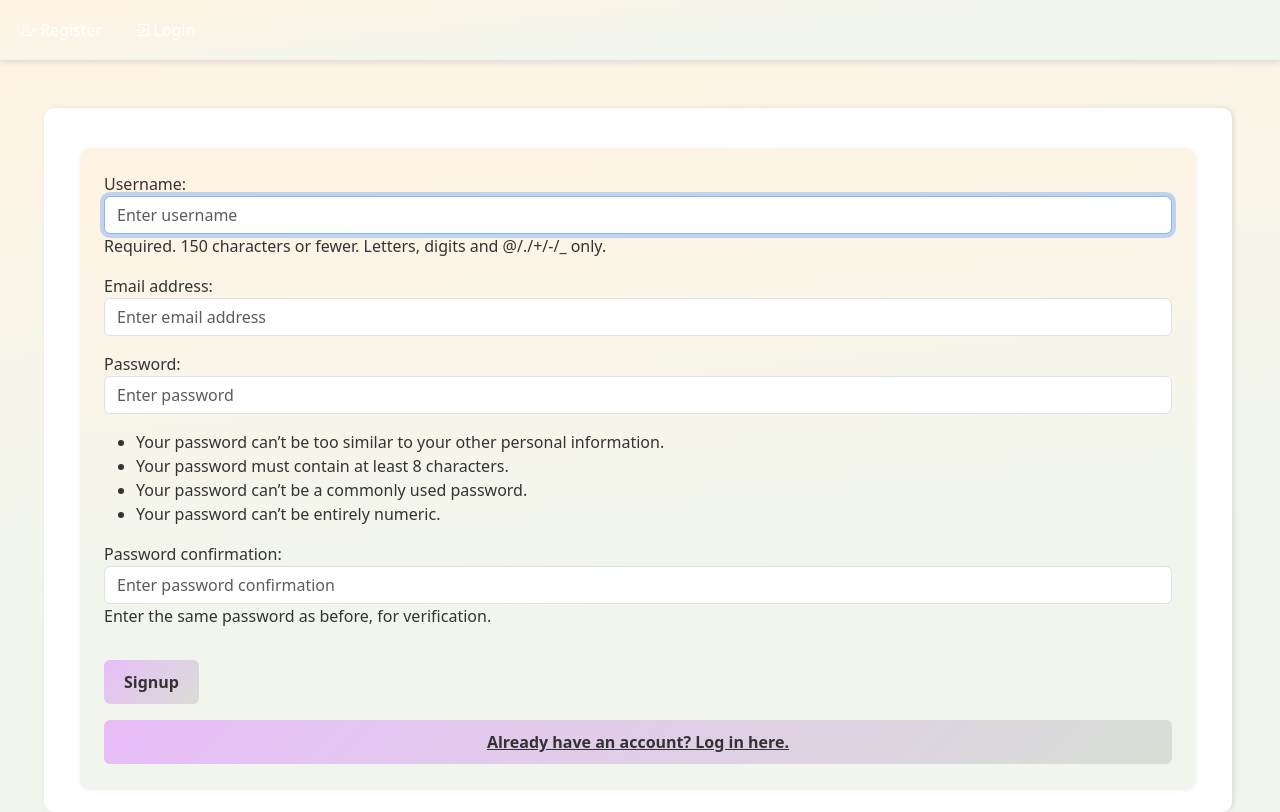
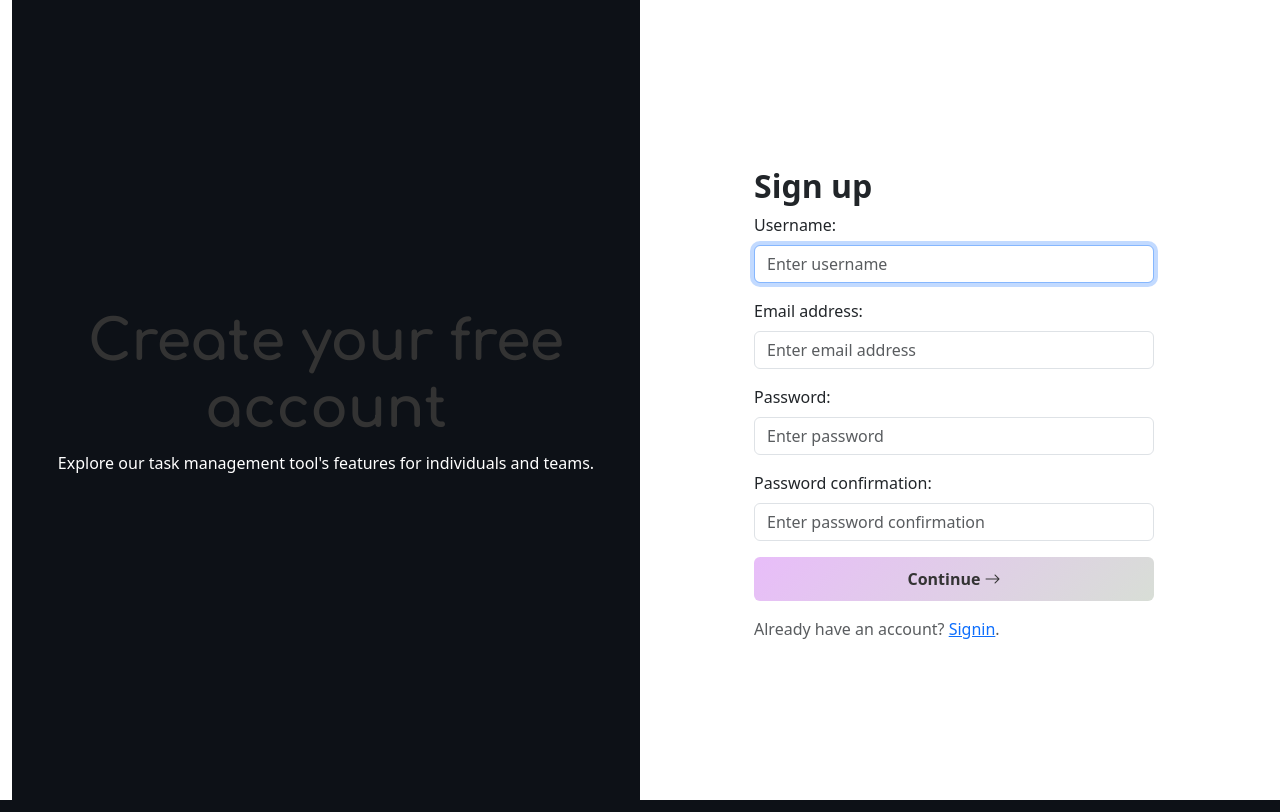
Before and after one commit to peter-njoro/Task-Project-Management-Tool, a Django app: page /users/register/ in a window 1280 px wide. Run offline with Django 5.2, Linux system fonts and the light colour scheme; parts of the project's set-up code (start-up, migrations or seed data) failed here and were passed over; some libraries are stand-ins or nearby versions.

Commit message:
styled the login and register page.

```diff
--- a/Users/templates/registration/register.html
+++ b/Users/templates/registration/register.html
@@ -1,28 +1,112 @@
-{% extends "projects/base.html" %}
-{% block title %}Register{% endblock title %}
+<!DOCTYPE html>
+<html lang="en">
+<head>
+    <meta charset="UTF-8">
+    <meta name="viewport" content="width=device-width, initial-scale=1.0">
+    <title>Sign Up - Task Manager</title>
+    {% load static %}
+    {% load bootstrap5 %}
+    {% bootstrap_css %}
+    <link rel="stylesheet" href="{% static 'css/styles.css' %}">
+    <link rel="icon" type="image/png" href="{% static 'images/project-management.png' %}">
+    <link rel="stylesheet" href="https://cdn.jsdelivr.net/npm/bootstrap-icons/font/bootstrap-icons.css">
+    <style>
+        :root {
+            --primary-color: #0d1117; /* Dark theme */
+        }
+        body {
+            background-color: #ffffff;
+        }
+        .signup-container {
+            display: flex;
+            height: 100vh;
+        }
+        .left-side {
+            background-color: var(--primary-color);
+            color: white;
+            display: flex;
+            flex-direction: column;
+            justify-content: center;
+            align-items: center;
+            padding: 2rem;
+            text-align: center;
+        }
+        .right-side {
+            display: flex;
+            justify-content: center;
+            align-items: center;
+            padding: 2rem;
+        }
+        .form-container {
+            max-width: 400px;
+            width: 100%;
+        }
+        .social-icons a {
+            color: white;
+            font-size: 24px;
+            margin: 0 10px;
+        }
+        .btn-primary {
+            background-color: black;
+            border: none;
+        }
+        .btn-primary:hover {
+            background-color: #333;
+        }
+    </style>
+</head>
+<body>
+    <div class="container-fluid signup-container">
+        <!-- Left Side -->
+        <div class="col-md-6 left-side">
+            <h1>Create your free account</h1>
+            <p>Explore our task management tool's features for individuals and teams.</p>
+        </div>
 
-
-{% block page_header %}
-<h2 class="mb-4">Register an account</h2>
-{% endblock page_header %}
-
-{% block content %}
-<div class="container mt-4">
+        <!-- Right Side (Form) -->
+        <div class="col-md-6 right-side container mt-4">
+            <div class="form-container">
                 {% if messages %}
-    <ul class="messages list-group mb-4">
+                <ul class="messages list-group mb-3">
                     {% for message in messages %}
-        <li class="list-group-item {% if message.tags %} {{ message.tags }}{% endif %}">{{ message }}</li>
+                    <li class="list-group-item {% if message.tags %} {{ message.tags }}{% endif %}">
+                        {{ message }}
+                    </li>
                     {% endfor %}
                 </ul>
                 {% endif %}
-    <div class="card shadow-sm p-4">
+                <h2>Sign up</h2>
                 <form action="{% url 'Users:register' %}" method="post">
                     {% csrf_token %}
-            {{ form.as_p }}
-            <button type="submit" class="btn btn-primary mt-3">Signup</button>
-            <input type="hidden" name="next" value="{% url 'projects:dashboard' %}"/>
+
+                    <div class="mb-3">
+                        <label for="{{ form.username.id_for_label }}" class="form-label">Username:</label>
+                        {{ form.username }}
+                    </div>
+
+                    <div class="mb-3">
+                        <label for="{{ form.email.id_for_label }}" class="form-label">Email address:</label>
+                        {{ form.email }}
+                    </div>
+
+                    <div class="mb-3">
+                        <label for="{{ form.password1.id_for_label }}" class="form-label">Password:</label>
+                        {{ form.password1 }}
+                    </div>
+
+                    <div class="mb-3">
+                        <label for="{{ form.password2.id_for_label }}" class="form-label">Password confirmation:</label>
+                        {{ form.password2 }}
+                    </div>
+
+                    <button type="submit" class="btn btn-primary w-100">Continue <i class="bi bi-arrow-right"></i></button>
+                    <input type="hidden" name="next" value="{% url 'projects:dashboard' %}" />
                 </form>
-        <a href="{% url 'Users:login' %}" class="btn btn-link mt-3">Already have an account? Log in here.</a>
+
+                <p class="mt-3 text-muted">Already have an account? <a href="{% url 'Users:login' %}">Signin</a>.</p>
             </div>
         </div>
-{% endblock content %}
+    </div>
+    {% bootstrap_javascript %}
+</body>
+</html>
--- a/projects/templates/projects/base.html
+++ b/projects/templates/projects/base.html
@@ -51,14 +51,6 @@
                                 <button class="btn btn-outline-success" type="submit"><i
                                         class="bi bi-search"></i></button>
                             </form>
-                            <li class="nav-item">
-                                <form id="logout-form" method="post" action="{% url 'Users:logout' %}">
-                                    {% csrf_token %}
-                                    <button type="submit" class="nav-link btn btn-link">
-                                        <i class="bi bi-box-arrow-right"></i> Logout
-                                    </button>
-                                </form>
-                            </li>
                             <li class="nav-item ms-3">
                                 <a class="nav-link" href="#" id="openNotifications">
                                     <i class="bi bi-bell"></i> Notifications
--- a/static/css/styles.css
+++ b/static/css/styles.css
@@ -7,6 +7,34 @@
     font-family: 'Comfortaa';
     src: url('/static/css/Comfortaa/static/Comfortaa-Bold.ttf') format('truetype');
 }
+/* General Styles */
+html, body {
+    overflow-x: hidden;
+    width: 100%;
+    height: 100%;
+    background-image: var(--primary-color);
+}
+
+body {
+    display: flex;
+    flex-direction: column;
+}
+
+h1 {
+    font-family: 'Comfortaa', sans-serif;
+    font-size: 3.5rem;
+    color: #333;
+}
+
+h2, h3 {
+    font-weight: bold;
+}
+
+.container-fluid, .row, .content-container {
+    max-width: 100%;
+    overflow-x: hidden;
+}
+
 /* balls style */
 /* Enhanced Balls Style */
 #balls-container {
@@ -69,9 +97,15 @@
     /* color: #f3f3f3; */
     padding: 20px;
 }
+/* Footer Styles */
 .footer {
     background-image: var(--primary-color);
     color: white;
+    text-align: center;
+    position: relative;
+    bottom: 0;
+    width: 100%;
+    box-shadow: 0 -1px 5px rgba(0, 0, 0, 0.1);
 }
 
 .footer a {
```
Also changed, not shown: Users/templates/registration/login.html (+44 -15 lines), projects/templates/projects/includes/sidebar.html (+8 -0 lines). Lines whose indentation alone changed are shown as unchanged.
